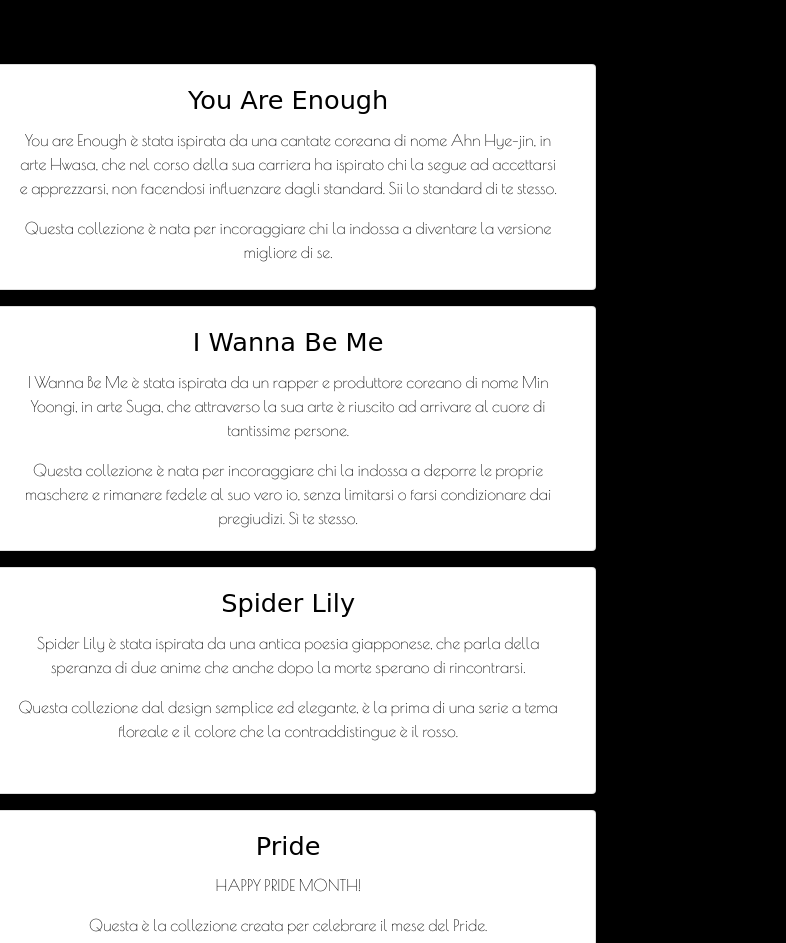
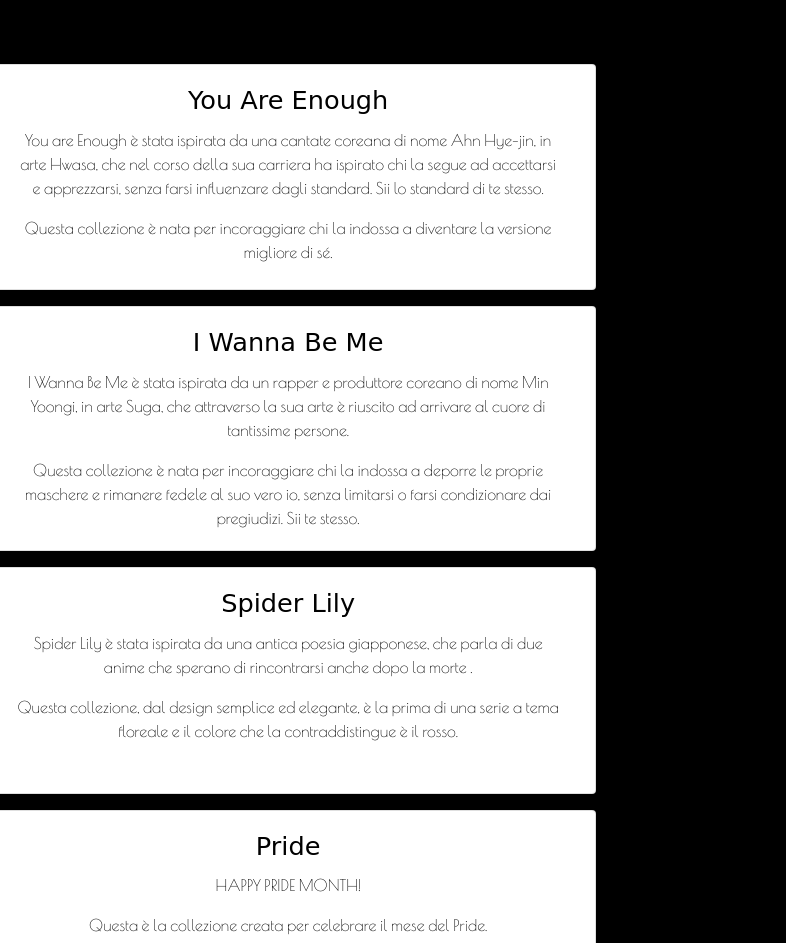
Before and after one commit to lunab7/LB, a plain HTML site: page collection.html in a window 1280 px wide. Shown: the part 240-1183 px from the top of the page, 494-1280 px from the left. Drawn offline with nearby package versions, Linux system fonts and the light colour scheme; a web font is replaced by a local one.

Commit message:
Collection

```diff
--- a/collection.html
+++ b/collection.html
@@ -80,8 +80,8 @@
           <div class="card-body" >
             <a class="link" href="yae.html">
             <h6 class="card-title" style="text-align: center; font-size: 160%;">You Are Enough</h6></a>
-            <p class="card-text">You are Enough è stata ispirata da una cantate coreana di nome  Ahn Hye-jin, in arte Hwasa, che nel corso della sua carriera ha ispirato chi la segue ad accettarsi e apprezzarsi, non facendosi influenzare dagli standard. Sii lo standard di te stesso. </p>
-            <p class="card-text">Questa collezione è nata per incoraggiare chi la indossa a diventare la versione migliore di se.</p>
+            <p class="card-text">You are Enough è stata ispirata da una cantate coreana di nome  Ahn Hye-jin, in arte Hwasa, che nel corso della sua carriera ha ispirato chi la segue ad accettarsi e apprezzarsi, senza farsi influenzare dagli standard. Sii lo standard di te stesso. </p>
+            <p class="card-text">Questa collezione è nata per incoraggiare chi la indossa a diventare la versione migliore di sé.</p>
           </div>
         </div>
       </div>
@@ -100,7 +100,7 @@
             <a class="link" href="wbm.html">
             <h6 class="card-title" style="text-align: center; font-size: 160%;">I Wanna Be Me</h6></a>
             <p class="card-text">I Wanna Be Me è stata ispirata da un rapper e produttore coreano di nome Min Yoongi, in arte Suga, che  attraverso la sua arte è riuscito ad arrivare al cuore di tantissime persone.</p>
-            <p class="card-text">Questa collezione è nata per incoraggiare chi la indossa a deporre le proprie maschere e rimanere fedele al suo vero io, senza limitarsi o farsi condizionare dai pregiudizi.     Sì te stesso. </p>
+            <p class="card-text">Questa collezione è nata per incoraggiare chi la indossa a deporre le proprie maschere e rimanere fedele al suo vero io, senza limitarsi o farsi condizionare dai pregiudizi.     Sii te stesso. </p>
 
           </div>
         </div>
@@ -119,8 +119,8 @@
           <div class="card-body">
             <a class="link" href="sl.html">
             <h6 class="card-title" style="text-align: center; font-size: 160%;">Spider Lily</h6></a>
-            <p class="card-text">Spider Lily è stata ispirata da una antica poesia giapponese, che parla della speranza di due anime che anche dopo la morte sperano di rincontrarsi.</p>
-             <p class="card-text">Questa collezione dal design semplice ed elegante, è la prima di una serie a tema floreale e il colore che la contraddistingue è il rosso. </p>
+            <p class="card-text">Spider Lily è stata ispirata da una antica poesia giapponese, che parla di due anime che sperano di rincontrarsi anche dopo la morte .</p>
+             <p class="card-text">Questa collezione, dal design semplice ed elegante, è la prima di una serie a tema floreale e il colore che la contraddistingue è il rosso. </p>
 
           </div>
         </div>
```
